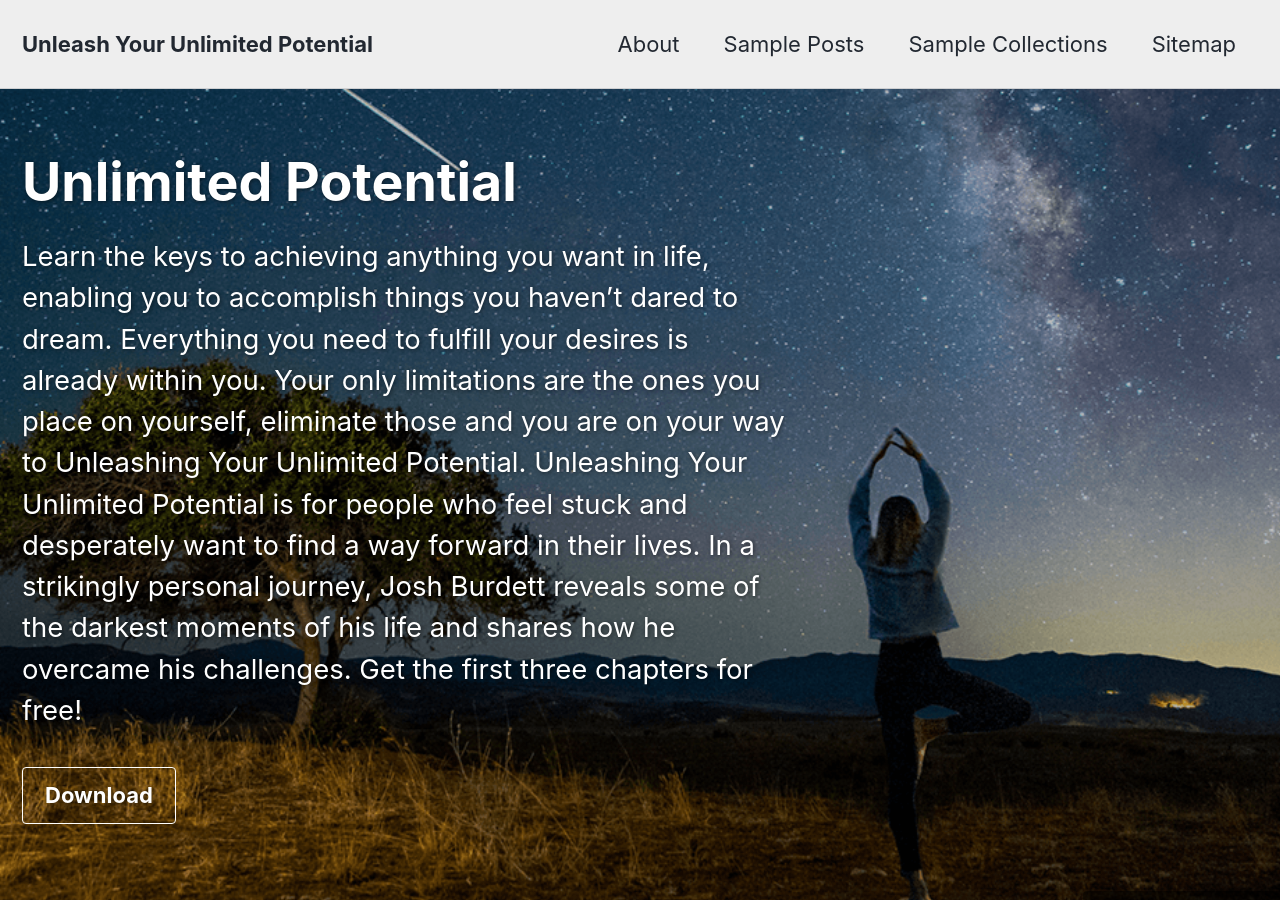
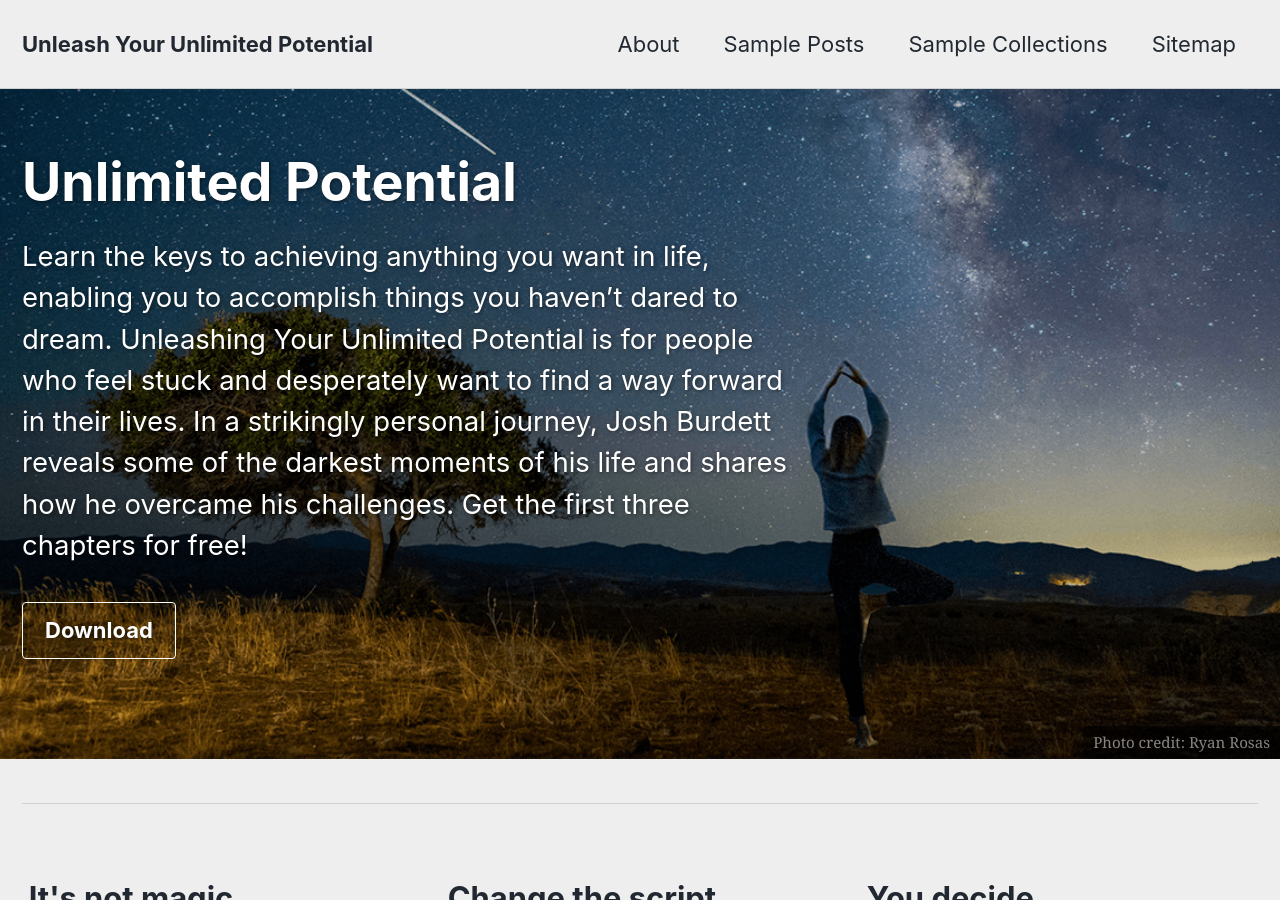
Before and after one commit to josh-burdett/josh-burdett.github.io, a Jekyll site: the page built from index.html, in a window 1280 px wide and 900 px high. Built offline with Jekyll 4.4.1, drawn with Linux system fonts in a browser that asks for light colours; cached includes are drawn as plain includes; nearby versions of some CDN libraries; the list of posts is cut into pages by our own code.

Commit message:
Update index.html

```diff
--- a/index.html
+++ b/index.html
@@ -10,7 +10,7 @@
     - label: "Download"
       url: "https://github.com/mmistakes/minimal-mistakes/"
   caption: "Photo credit: [Ryan Rosas](https://www.instagram.com/pixleprohd/?hl=en)"
-excerpt: "Learn the keys to achieving anything you want in life, enabling you to accomplish things you haven’t dared to dream. Everything you need to fulfill your desires is already within you. Your only limitations are the ones you place on yourself, eliminate those and you are on your way to Unleashing Your Unlimited Potential. Unleashing Your Unlimited Potential is for people who feel stuck and desperately want to find a way forward in their lives. In a strikingly personal journey, Josh Burdett reveals some of the darkest moments of his life and shares how he overcame his challenges. Get the first three chapters for free!"
+excerpt: "Learn the keys to achieving anything you want in life, enabling you to accomplish things you haven’t dared to dream. Unleashing Your Unlimited Potential is for people who feel stuck and desperately want to find a way forward in their lives. In a strikingly personal journey, Josh Burdett reveals some of the darkest moments of his life and shares how he overcame his challenges. Get the first three chapters for free!"
 feature_row:
   - title: "It's not magic"
     excerpt: "Mindset can achieve seemingly magical results. It's not magic though. What seems like magic is really just a process of identifying what you want and taking action to get it."
```
